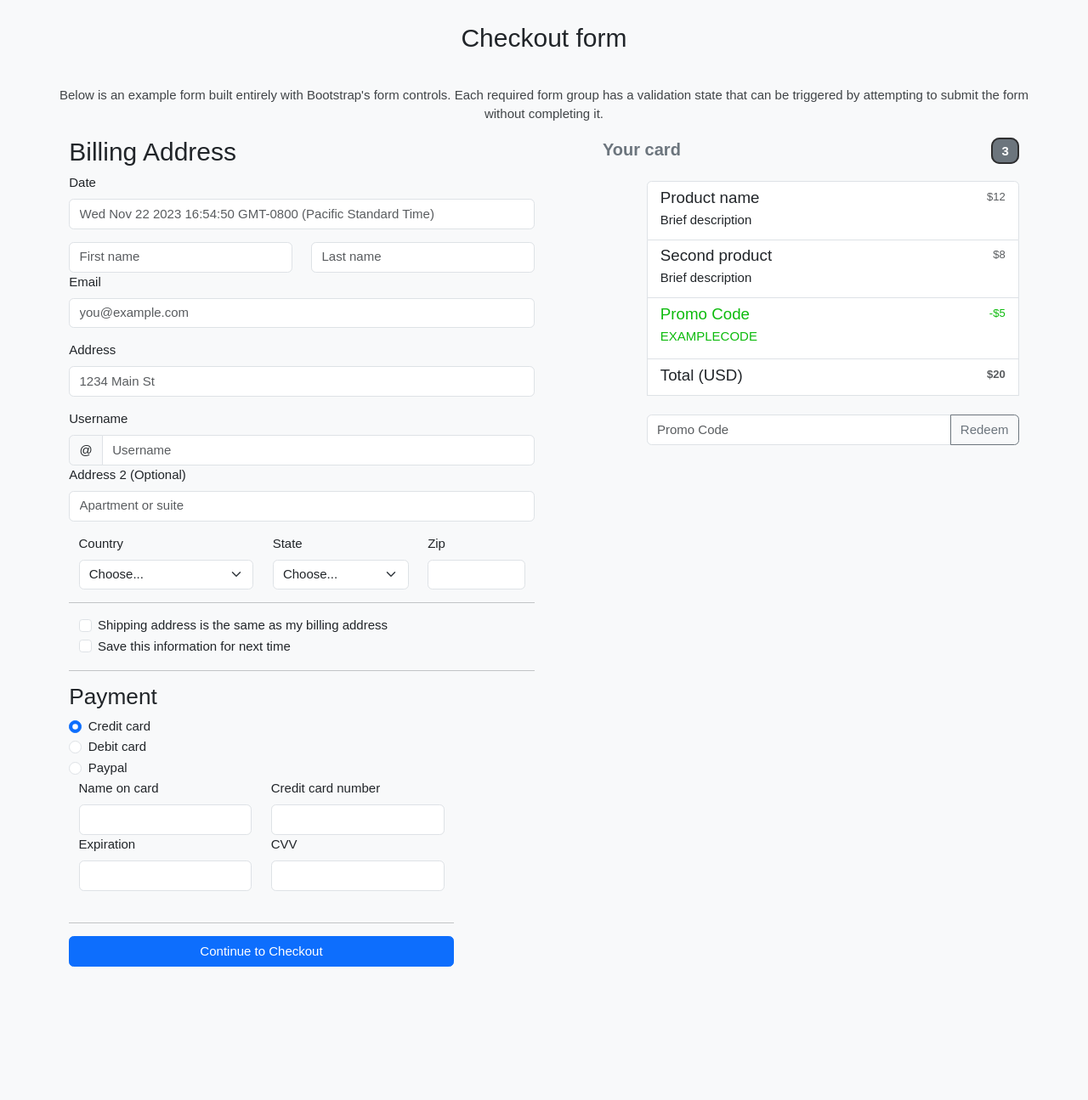
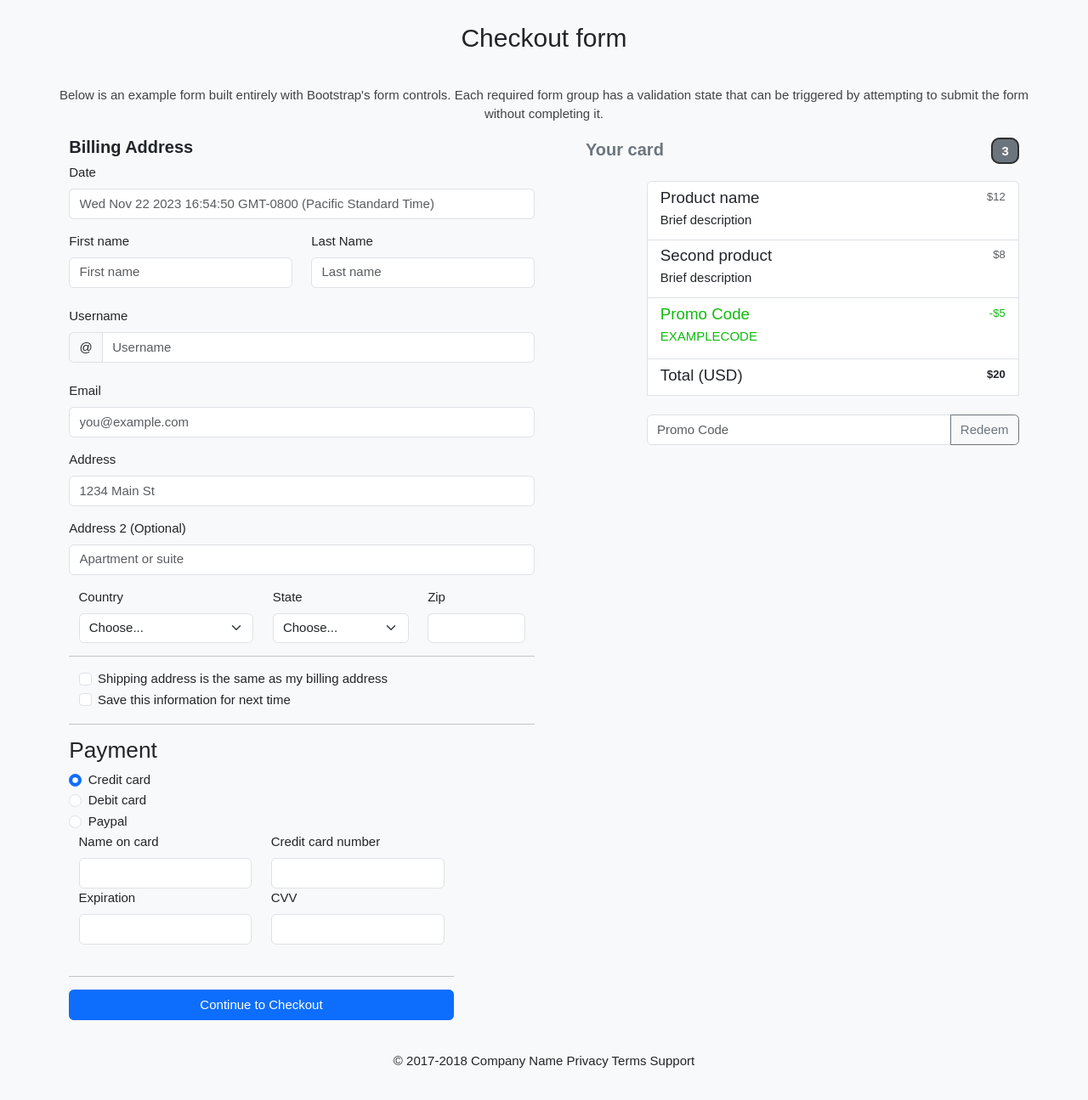
Before and after one commit to JuliaBecho/Bonus_lab1, a plain HTML site: page index.html in a window 1280 px wide. Shown: the part 123-1418 px from the top of the page at 85% size. Before the commit the page ends 1326 px from the top, so only its background shows below. Drawn offline with nearby package versions, Linux system fonts and the light colour scheme.

Commit message:
Font-size, more style and colors

```diff
--- a/CSS/style.css
+++ b/CSS/style.css
@@ -19,6 +19,12 @@ h1 {
     text-align: center;
     font-family: Arial, Helvetica, sans-serif;
 }
+
+h2{
+    font-size: 20px;
+    font-weight: bold;
+}
+
 header {
     font-size: 20px;
     color: #404447;
@@ -57,7 +63,11 @@ header {
             border: 2px solid #2f2f30;
             padding: 5px 10px;
             border-radius: 10px;
-            margin-left: 360px;
+            margin-left: 380px;
             color: #ffffff;
             background-color: #6c757d;
         }
+
+        footer{
+            text-align: center;
+        }
--- a/index.html
+++ b/index.html
@@ -30,12 +30,24 @@
           </div>
           <div class="row">
             <div class="col">
+                <label for="formGroupExampleInput" class="form-label">First name</label>
               <input type="text" class="form-control" placeholder="First name" aria-label="First name">
             </div>
             <div class="col">
+                <label for="formGroupExampleInput" class="form-label">Last Name</label>
               <input type="text" class="form-control" placeholder="Last name" aria-label="Last name">
             </div>
           </div>
+          <br>
+          <div class="col-12">
+            <label for="formGroupExampleInput" class="form-label">Username</label>
+            <label class="visually-hidden" for="inlineFormInputGroupUsername">Username</label>
+            <div class="input-group">
+              <div class="input-group-text">@</div>
+              <input type="text" class="form-control" id="formGroupExampleInput" placeholder="Username">
+            </div>
+          </div>
+          <br>
           <div class="mb-3">
             <label for="formGroupExampleInput" class="form-label">Email</label>
             <input type="text" class="form-control" id="formGroupExampleInput" placeholder="you@example.com">
@@ -44,14 +56,7 @@
             <label for="formGroupExampleInput" class="form-label">Address</label>
             <input type="text" class="form-control" id="formGroupExampleInput" placeholder="1234 Main St">
           </div>
-          <div class="col-12">
-            <label for="formGroupExampleInput" class="form-label">Username</label>
-            <label class="visually-hidden" for="inlineFormInputGroupUsername">Username</label>
-            <div class="input-group">
-              <div class="input-group-text">@</div>
-              <input type="text" class="form-control" id="formGroupExampleInput" placeholder="Username">
-            </div>
-          </div>
+
           <div class="mb-3">
             <label for="formGroupExampleInput" class="form-label">Address 2 (Optional)</label>
             <input type="text" class="form-control" id="formGroupExampleInput" placeholder="Apartment or suite">
@@ -194,7 +199,7 @@
               <a href="#" class="list-group-item list-group-item-action">
                 <div class="d-flex w-100 justify-content-between">
                   <h5 class="mb-1">Total (USD)</h5>
-                  <small class="text-body-secondary" style="font-weight: bolder;" >$20</small>
+                  <small class="text" style="font-weight: bolder;" style="color: black;">$20</small>
                 </div>
 
               </a>
@@ -208,6 +213,10 @@
 
          </span>
          </article>
+<br>
+         <footer>
+            &copy; 2017-2018 Company Name Privacy Terms Support
+         </footer>
 
 </body>
 
```
